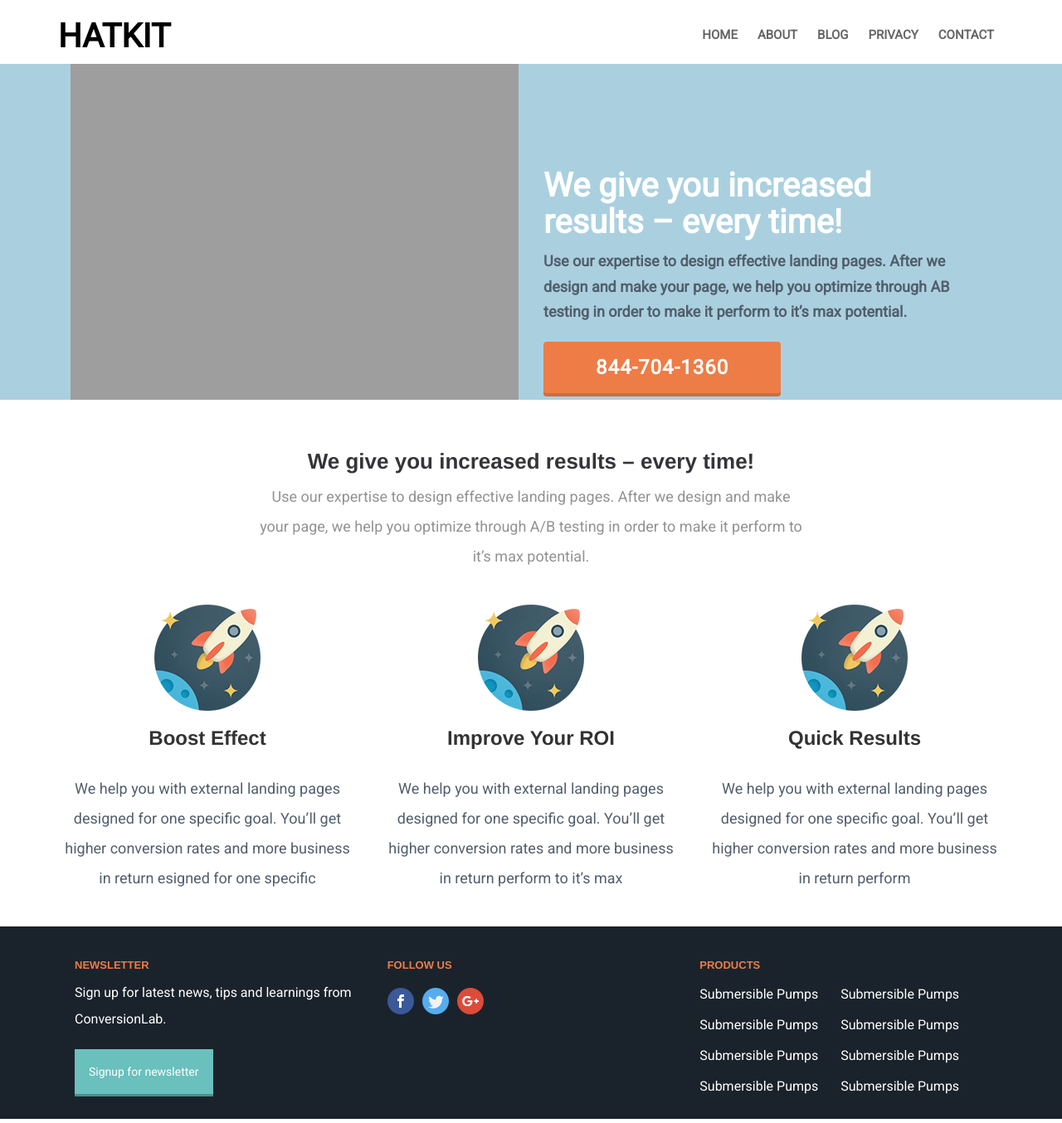
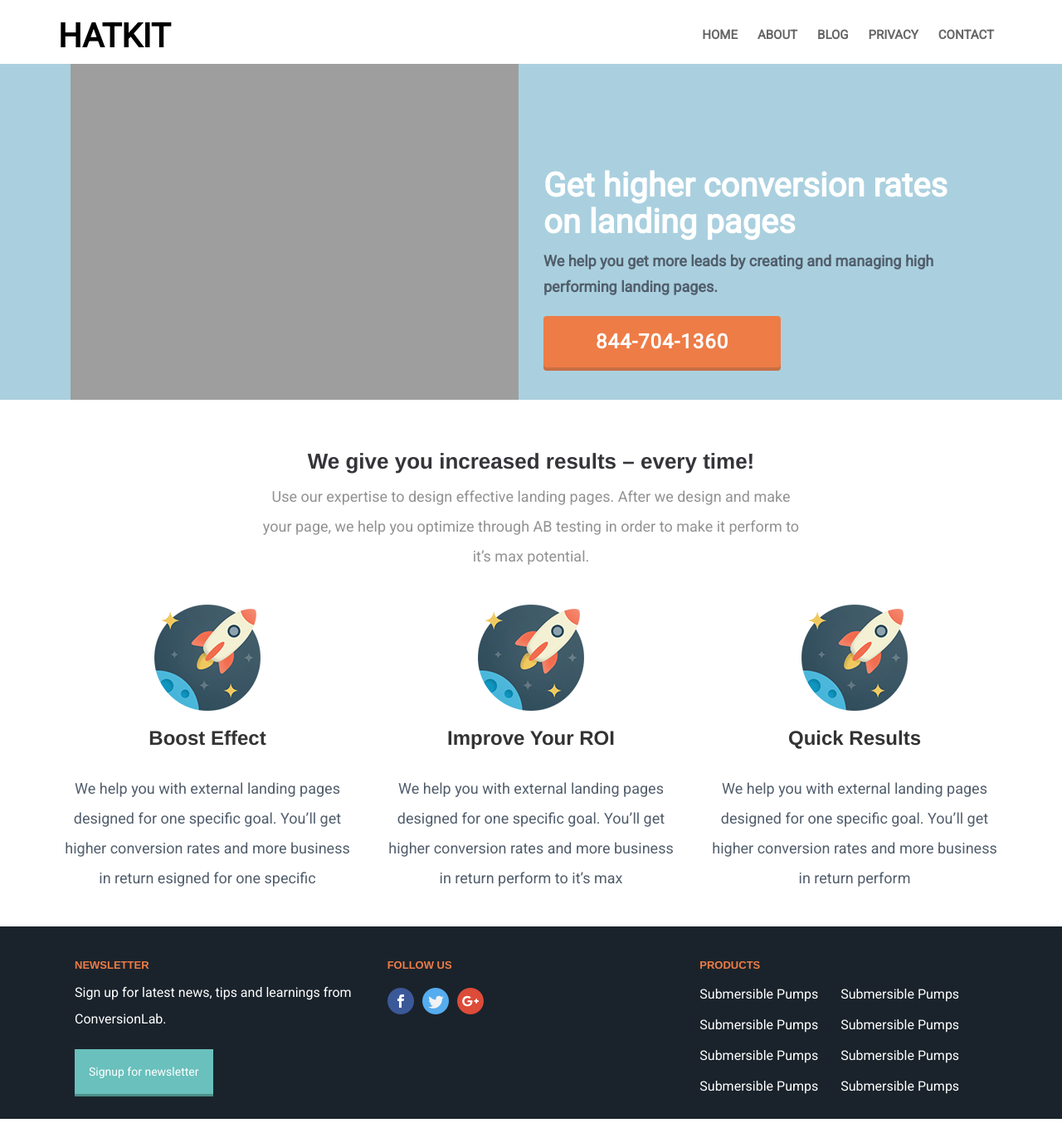
Before and after one commit to tonyseel/blog.hatkit.com, a Jekyll site: the page built from _posts/mobiletwo/2024-06-09-mobiletwo.md, in a window 1280 px wide. Shown: the whole page at 83% size. Built offline with Jekyll 4.4.1, drawn with Linux system fonts in a browser that asks for light colours; nearby versions of some CDN libraries; library files that are not in the unit come from our copies.

Commit message:
banner heading

```diff
--- a/_layouts/mobiletwo.html
+++ b/_layouts/mobiletwo.html
@@ -65,8 +65,8 @@
 			</div>
 			<div class="col-md-6">
 			   <div class="banner-content">
-				<h3>{{page.heading}}</h3>
-				<h5>{{page.sub-heading}}</h5>
+				<h3>{{page.banner-heading}}</h3>
+				<h5>{{page.banner-sub-heading}}</h5>
 				 <a href="tel:{{page.number}}">{{page.number}}</a>
 
 			</div>
@@ -78,8 +78,8 @@
 	<div class="content-section">
 		<div class="container">
 		  <div class="content">
-			<h2>We give you increased results – every time!</h2>
-			<p>Use our expertise to design effective landing pages. After we design and make your page, we help you optimize through A/B testing in order to make it perform to it’s max potential.</p>
+			<h2>{{page.heading}}</h2>
+			<p>{{page.sub-heading}}</p>
 			</div>
 			<div class="row">
 				<div class="col-md-4 split-content">
```
